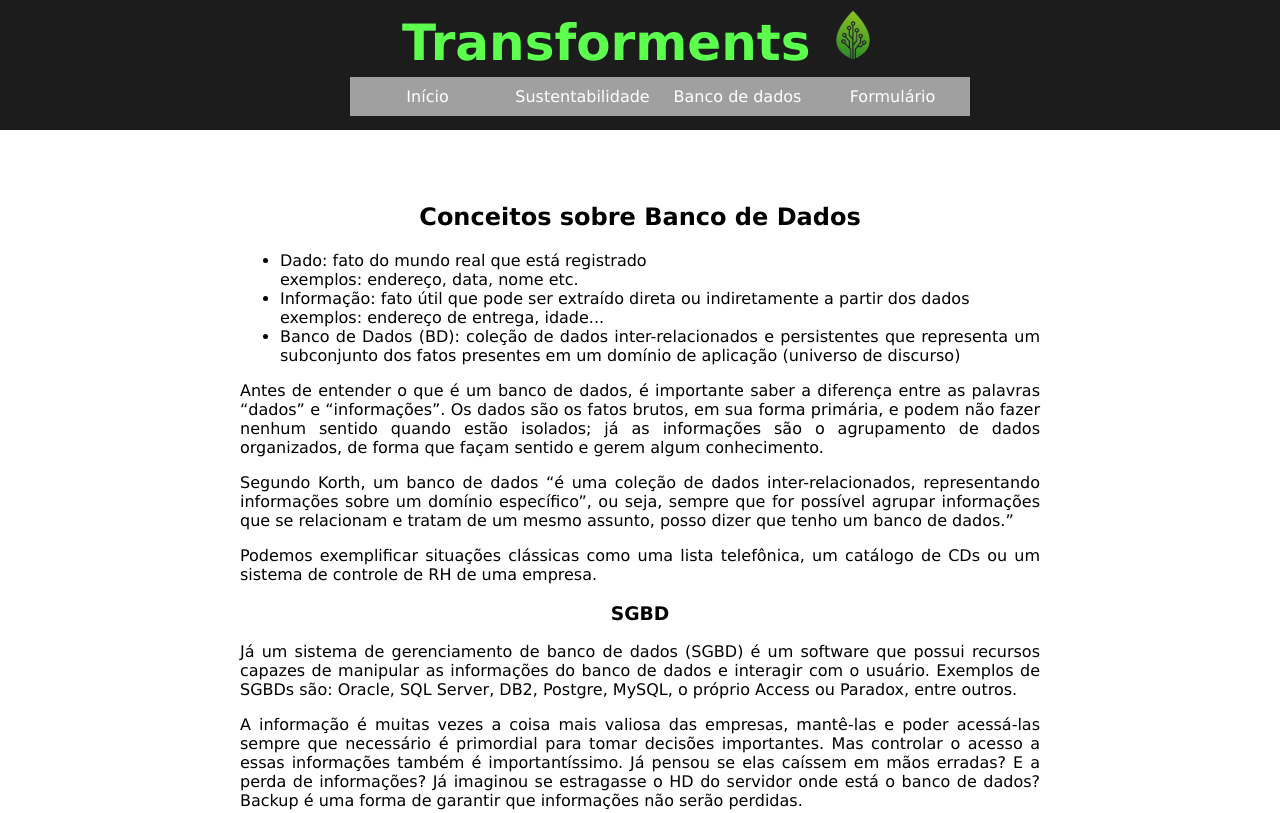
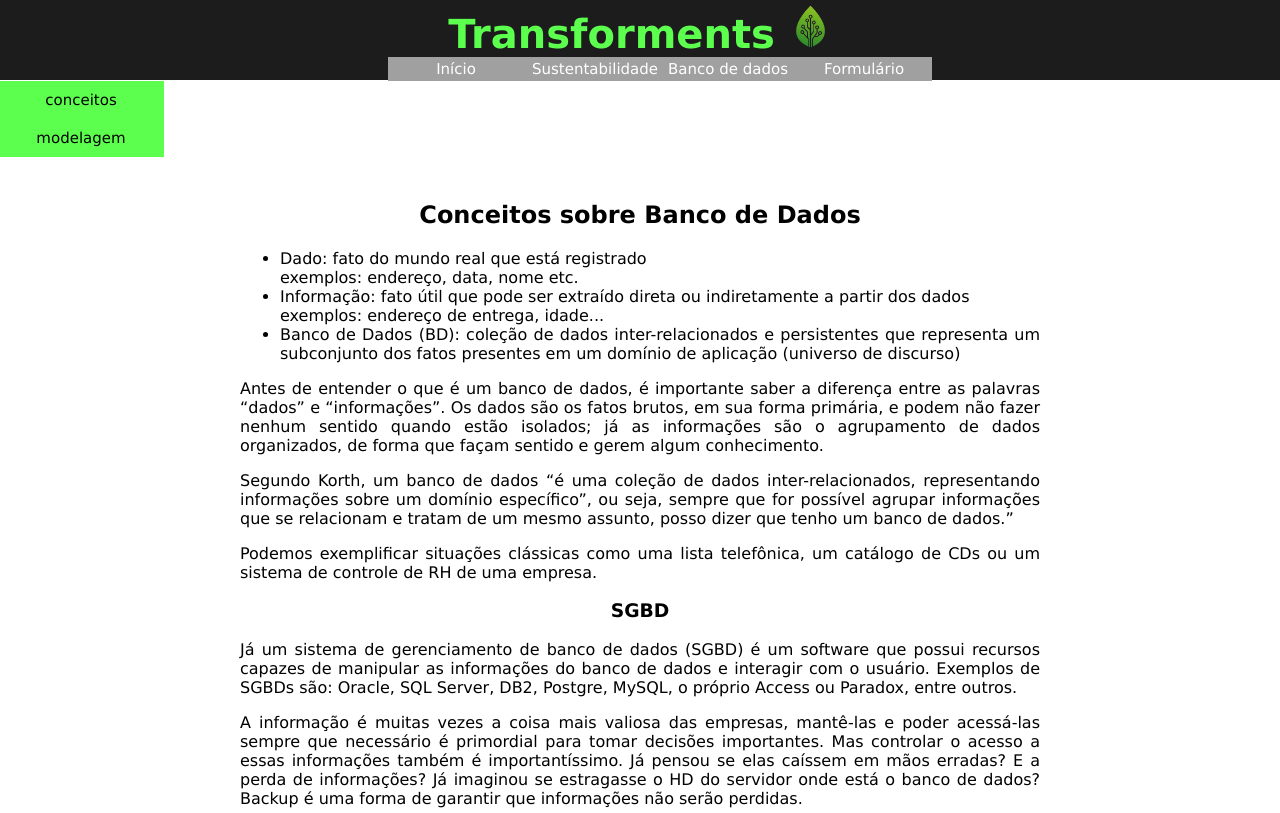
Before and after one commit to SantanaRL/tiverdeCopy, a plain HTML site: page bd.html in a window 1280 px wide. Shown: the top 813 px of the page. Drawn offline with Linux system fonts and the light colour scheme.

Commit message:
novo menu e header menor

```diff
--- a/bd.html
+++ b/bd.html
@@ -15,11 +15,16 @@
             <a href="bd.html"><li>Banco de dados</li></a>
             <a href="form.html"><li>Formulário</li></a>
         </ul>
+        <ul id="suma">
+            <a href="#anc"><li>conceitos</li></a>
+            <a href="#mod"><li>modelagem</li></a>
+        </ul>
     </header>
 
-    <div id="suma"></div>
+    <h2 id="anc" style="visibility: hidden;">anc</h2>
     <div id=texto>
-        <h2> Conceitos sobre Banco de Dados</h2>
+
+        <h2 id="conc"> Conceitos sobre Banco de Dados</h2>
         <ul>
             <li>Dado: fato do mundo real que está registrado </li>
             exemplos: endereço, data, nome etc.
@@ -49,7 +54,7 @@
         <p>O modelo conceitual é a descrição do BD de maneira independente ao SGBD, ou seja, define quais os dados que aparecerão no BD, mas sem se importar com a implementação que se dará ao BD. Desta forma, há uma abstração em nível de SGBD. Uma das técnicas mais utilizadas dentre os profissionais da área é a abordagem entidade-relacionamento (ER), onde o modelo é representado graficamente através do diagrama entidade-relacionamento (DER).</p>
         <img src="imgs/der1.jpg" alt="Exemplo DER" width="600px"/>
         <p>O modelo lógico descreve o BD no nível do SGBD, ou seja, depende do tipo particular de SGBD que será usado. Não podemos confundir com o Software que será usado. O tipo de SGBD que o modelo lógico trata é se ele é relacional, orientado a objetos, hierárquico etc. O SGBD relacional é o mais conhecido. Nele, os dados são organizados em tabelas.</p>
-        <h2>Modelagem de dados</h2>
+        <h2 id="mod">Modelagem de dados</h2>
         <p>Os modelos de dados são ferramentas que permitem demonstrar como serão construídas as estruturas de dados que darão suporte aos processos de negócios, como os dados estarão organizados e quais os relacionamentos que pretendemos estabelecer entre eles.</p>
         <p>Os principais objetivos da modelagem de dados são: representar o ambiente observado, documentar e normalizar, fornecer processos de validação e observar processos de relacionamentos entre objetos.</p>
         <h3>Esses modelos consistem em 3 perspectivas:</h3>
--- a/config.css
+++ b/config.css
@@ -1,5 +1,5 @@
 header{
-    height: 125px;
+    height: 75px;
     background-color: #1C1C1C;
     margin-top: -10px;
     margin-left: -10px;
@@ -10,14 +10,14 @@ header{
     top:0
 }
 header img{
-    width: 50px;
+    width: 43px;
 }
 header h1{
     color:#5dff4f ;
-    margin:  5px auto ;
+    margin:  0px auto ;
 }
 h1{
-    font-size: 50px;
+    font-size: 40px;
     text-align: center;
 }
 h2{
@@ -53,15 +53,42 @@ ul#menu li{
 
     background-color:#a0a0a0 ;
     text-align: center;
-    width: 135px;
-    padding: 10px;
+    width: 120px;
+    padding: 3px 8px;
     color: #ffffff;
+    font-size:15px ;
 }
 
 ul#menu li:hover{
     background-color:#6d6d6d ;
     color: #5dff4f;
 }
+ul#suma{
+
+    display: table;
+    margin: 0 0;
+    list-style-type: none;
+    padding: 0 0;
+
+}
+ul#suma a{
+    text-decoration: none;
+}
+ul#suma li{
+    display: block;
+    background-color: #5dff4f ;
+    color: #000000;
+    text-align: center;
+    width: 150px;
+    padding: 10px 8px;
+    font-size:15px ;
+
+}
+
+ul#suma li:hover{
+    background-color:#33b328 ;
+
+}
 body{
     font-family: Verdana, Tahoma, sans-serif;
 }
```
